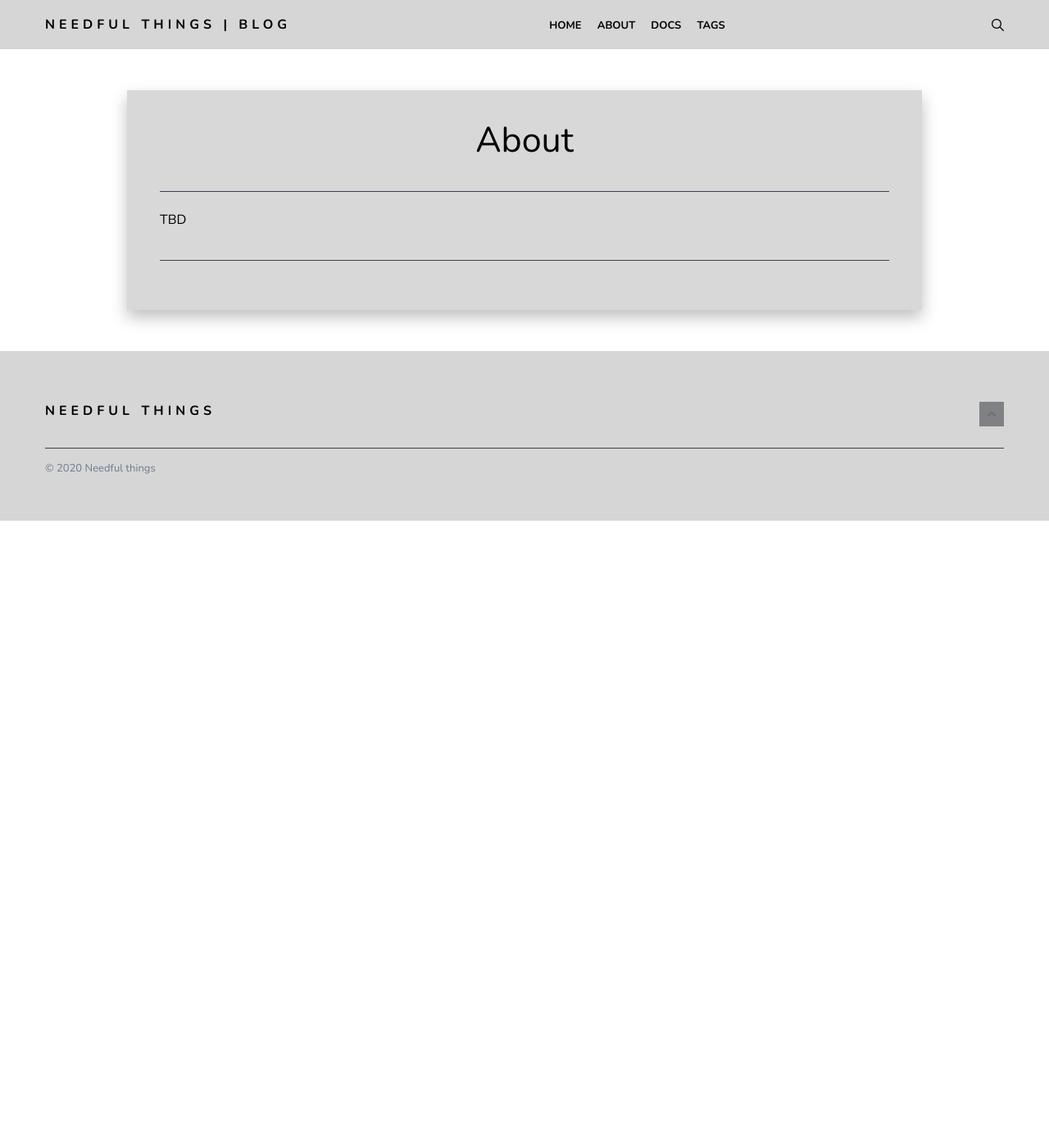
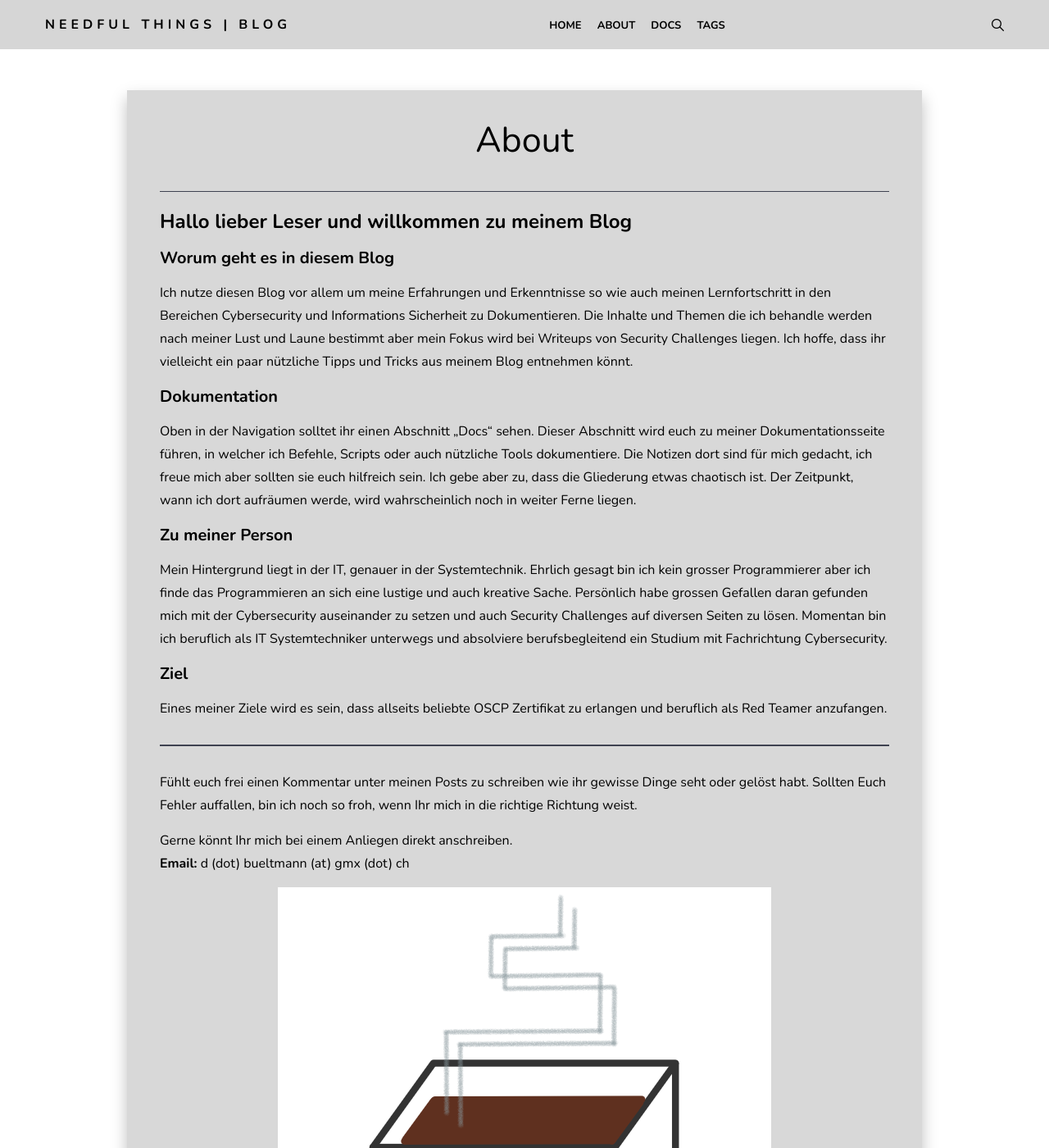
Before and after one commit to needful-things/db_blog, a Jekyll site: the page built from _pages/about.md, in a window 1280 px wide and 1400 px high. Shown: the whole window at 82% size. Built offline with Jekyll 4.4.1, drawn with Linux system fonts in a browser that asks for light colours; nearby versions of some CDN libraries.

Commit message:
About page erstellt

```diff
--- a/_pages/about.md
+++ b/_pages/about.md
@@ -3,4 +3,24 @@ layout: page
 title: About
 permalink: /about/
 ---
-TBD
+### Hallo lieber Leser und willkommen zu meinem Blog ###
+#### Worum geht es in diesem Blog ####
+Ich nutze diesen Blog vor allem um meine Erfahrungen und Erkenntnisse so wie auch meinen Lernfortschritt in den Bereichen Cybersecurity und Informations Sicherheit zu Dokumentieren. Die Inhalte und Themen die ich behandle werden nach meiner Lust und Laune bestimmt aber mein Fokus wird bei Writeups von Security Challenges liegen. Ich hoffe, dass ihr vielleicht ein paar nützliche Tipps und Tricks aus meinem Blog entnehmen könnt.
+
+#### Dokumentation ####
+Oben in der Navigation solltet ihr einen Abschnitt „Docs“ sehen. Dieser Abschnitt wird euch zu meiner Dokumentationsseite führen, in welcher ich Befehle, Scripts oder auch nützliche Tools dokumentiere. Die Notizen dort sind für mich gedacht, ich freue mich aber sollten sie euch hilfreich sein. Ich gebe aber zu, dass die Gliederung etwas chaotisch ist. Der Zeitpunkt, wann ich dort aufräumen werde, wird wahrscheinlich noch in weiter Ferne liegen.
+
+#### Zu meiner Person ####
+Mein Hintergrund liegt in der IT, genauer in der Systemtechnik. Ehrlich gesagt bin ich kein grosser Programmierer aber ich finde das Programmieren an sich eine lustige und auch kreative Sache. Persönlich habe grossen Gefallen daran gefunden mich mit der Cybersecurity auseinander zu setzen und auch Security Challenges auf diversen Seiten zu lösen. Momentan bin ich beruflich als IT Systemtechniker unterwegs und absolviere berufsbegleitend ein Studium mit Fachrichtung Cybersecurity.
+
+#### Ziel ####
+Eines meiner Ziele wird es sein, dass allseits beliebte OSCP Zertifikat zu erlangen und beruflich als Red Teamer anzufangen.
+
+---
+
+Fühlt euch frei einen Kommentar unter meinen Posts zu schreiben wie ihr gewisse Dinge seht oder gelöst habt. Sollten Euch Fehler auffallen, bin ich noch so froh, wenn Ihr mich in die richtige Richtung weist.
+
+Gerne könnt Ihr mich bei einem Anliegen direkt anschreiben.<br>
+**Email:** d (dot) bueltmann (at) gmx (dot) ch
+
+<div style="text-align:center"><img src="{{site.baseurl}}/img/ILoveCoffee-addicted.png" /></div>
--- a/_posts/2020-04-13-mrrobot-writeup.markdown
+++ b/_posts/2020-04-13-mrrobot-writeup.markdown
@@ -2,7 +2,7 @@
 layout: post
 title:  Mr Robot CTF - Writeup
 date:   2020-04-13 18:44:00 +0100
-image:  mrrobot-tryhackme.jpeg
+image:  posts/mrrobot-tryhackme/mrrobot-tryhackme.jpeg
 tags:   TryHackMe.com
 ---
 Mr Robot CTF ist eine VM auf [TryHackMe.com](https://tryhackme.com), welche sich an Beginner/Intermediate Benutzer richtet. Ziel ist es 3 versteckte keys auf der Maschine zu finden.
```
Also changed, not shown: img/ILoveCoffee-addicted.png (added), img/posts/mrrobot-tryhackme/mrrobot-tryhackme.jpeg (renamed from img/mrrobot-tryhackme.jpeg).
